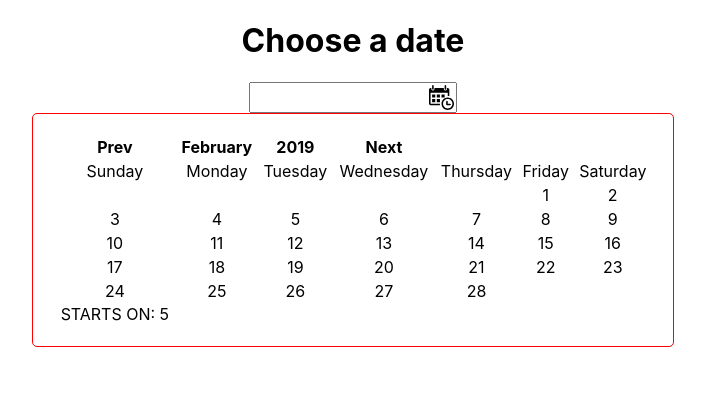
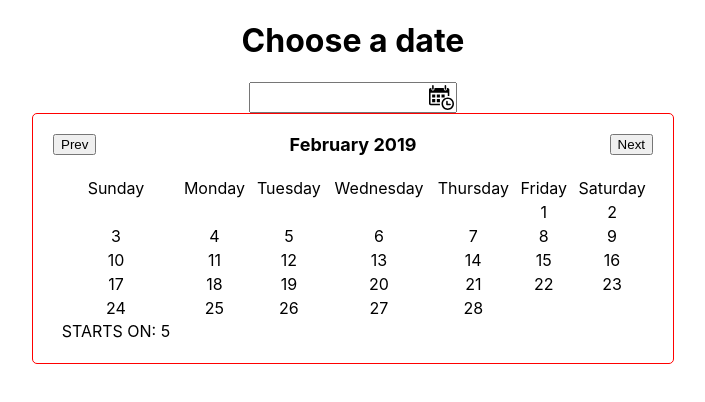
Before and after one commit to AlanaFarkas/date-picker, a React (Create React App) app: page / in a window 1280 px wide. Both pictures are taken after a click on the picture 728 px from the left and 97 px from the top of the page. Shown: the top 402 px of the page, without its empty margins (287-992 px from the left). Built offline with nearby package versions, Linux system fonts and the light colour scheme.

Commit message:
feat: styles table better with <caption>

```diff
--- a/src/CalendarContainer.js
+++ b/src/CalendarContainer.js
@@ -6,14 +6,11 @@ const CalendarContainer = ({year, month, days, dates, handleNext, handlePrev}) =
     return (
         <Calendar>
             <CalendarTable>
-                <thead>
-                    <tr>
-                        <PrevButton onClick={handlePrev}>Prev</PrevButton>
-                        <TableHeading>{month}</TableHeading>
-                        <TableHeading>{year}</TableHeading>
-                        <NextButton onClick={handleNext}>Next</NextButton>
-                    </tr>
-                </thead>
+                <CalendarCaption>
+                    <PrevButton onClick={handlePrev}>Prev</PrevButton>
+                    <CalendarMonthYear>{month} {year}</CalendarMonthYear>
+                    <NextButton onClick={handleNext}>Next</NextButton>
+                </CalendarCaption>
                 <tbody>
                     {days}
                     {dates}
@@ -38,14 +35,21 @@ const CalendarTable = styled.table`
     width: 100%;
 `;
 
-const PrevButton = styled.th`
-
+const PrevButton = styled.button`
+  float: left;
 `;
 
-const NextButton = styled.th`
-
+const NextButton = styled.button`
+    float: right
 `;
 
-const TableHeading = styled.th`
-    font-size: 16px;
+const CalendarCaption = styled.caption`
+    margin-bottom: 20px;
 `;
+
+const CalendarMonthYear = styled.div`
+    font-size: 18px;
+    text-align: center;
+    display: inline-block;
+    font-weight: bold;
+`;
```
